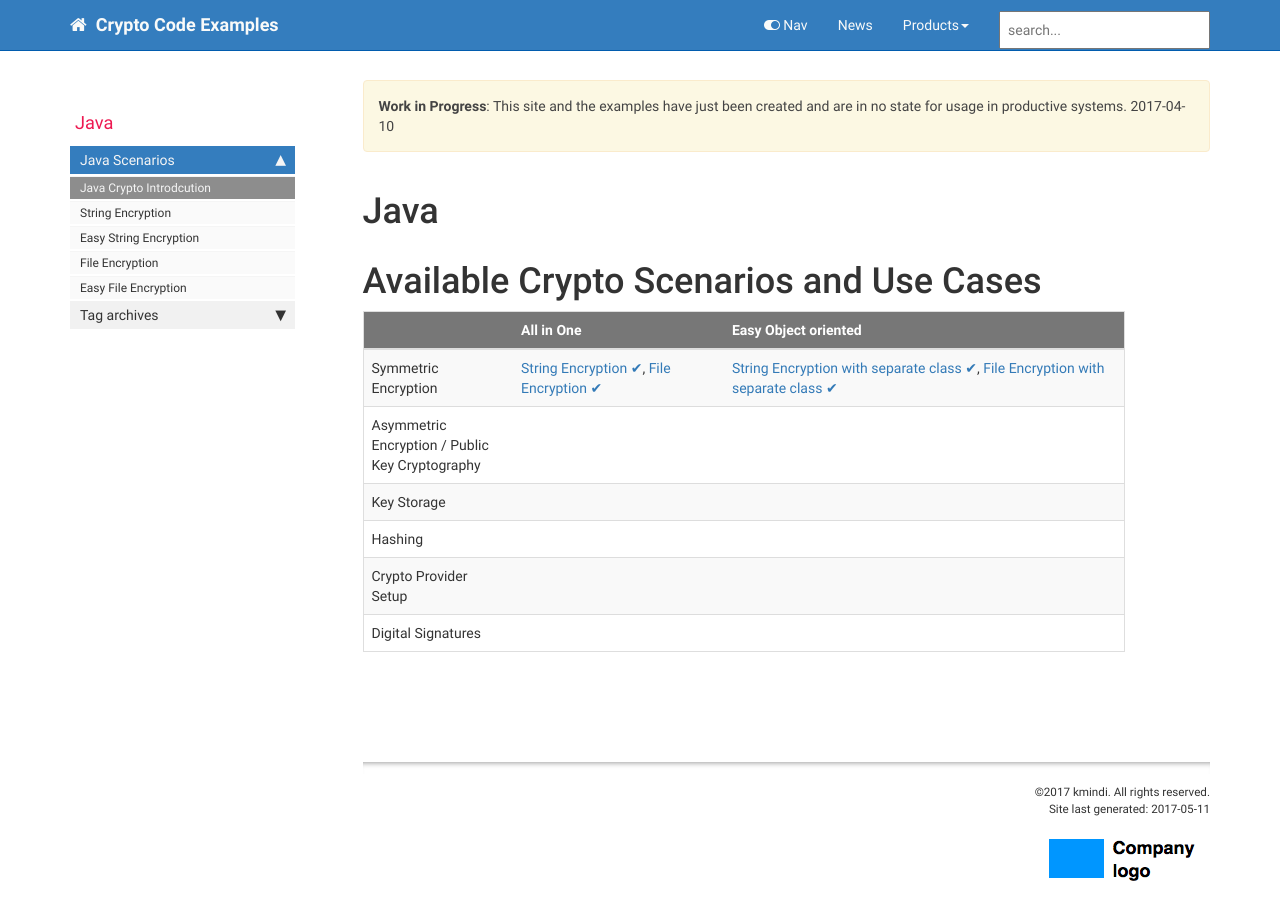
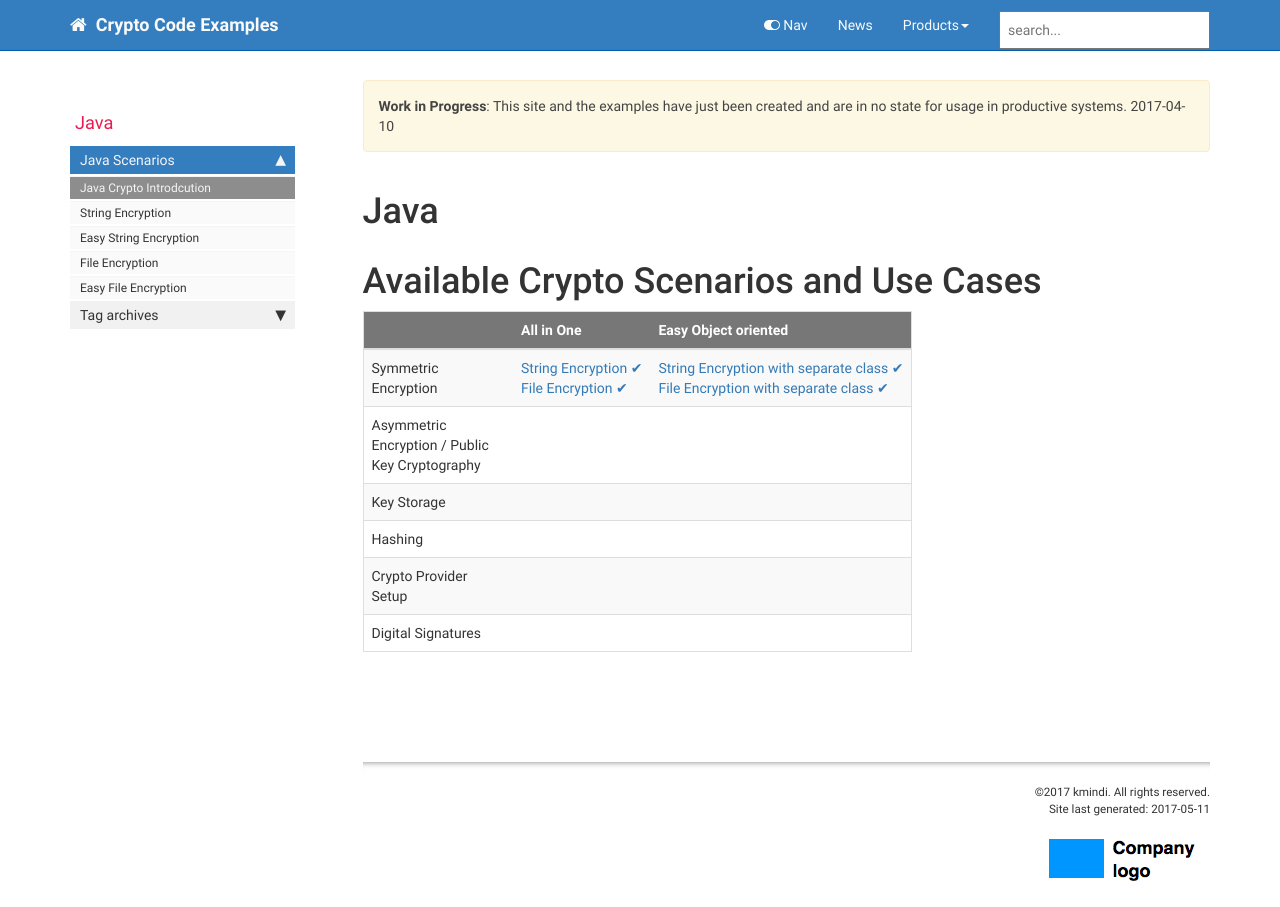
Before and after one commit to cryptoexamples/CryptoExamples, a Jekyll site: the page built from pages/java/java_landing_page.md, in a window 1280 px wide. Built offline with Jekyll 4.4.1, drawn with Linux system fonts in a browser that asks for light colours; nearby versions of some CDN libraries; comment, search, counter and statistics services are not loaded.

```diff
--- a/pages/java/java_landing_page.md
+++ b/pages/java/java_landing_page.md
@@ -11,7 +11,7 @@ folder: java
 
 |                                                 | All in One                             | Easy Object oriented                 |
 |-------------------------------------------------|----------------------------------------|--------------------------------------|
-| Symmetric Encryption                            | [String Encryption ✔](java_string_encryption_symmetric), [File Encryption ✔](java_file_encryption_symmetric_password_based) | [String Encryption with separate class ✔](java_easy_AES_string_encryption), [File Encryption with separate class ✔](java_easy_AES_file_encryption) |
+| Symmetric Encryption                            | [String Encryption ✔](java_string_encryption_symmetric) <br />[File Encryption ✔](java_file_encryption_symmetric_password_based) | [String Encryption with separate class ✔](java_easy_AES_string_encryption) <br />[File Encryption with separate class ✔](java_easy_AES_file_encryption) |
 | Asymmetric Encryption / Public Key Cryptography |                                        |                                      |
 | Key Storage                                     |                                        |                                      |
 | Hashing                                         |                                        |                                      |
```
